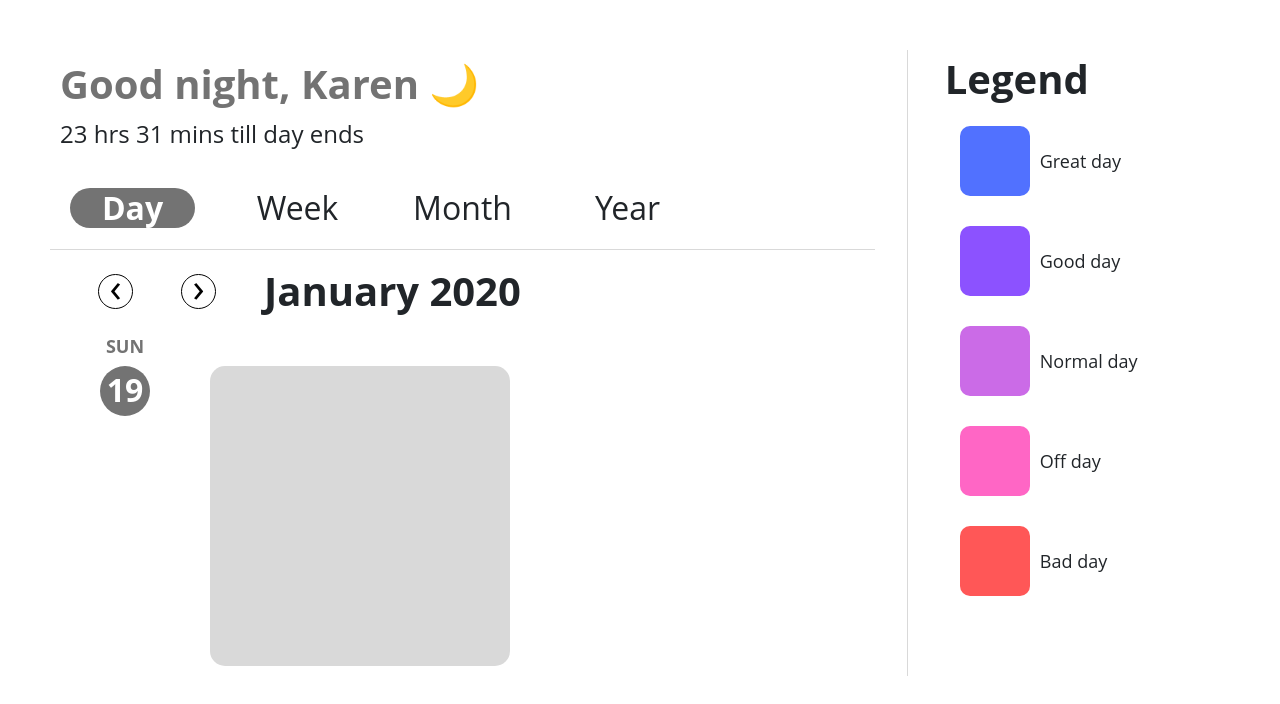
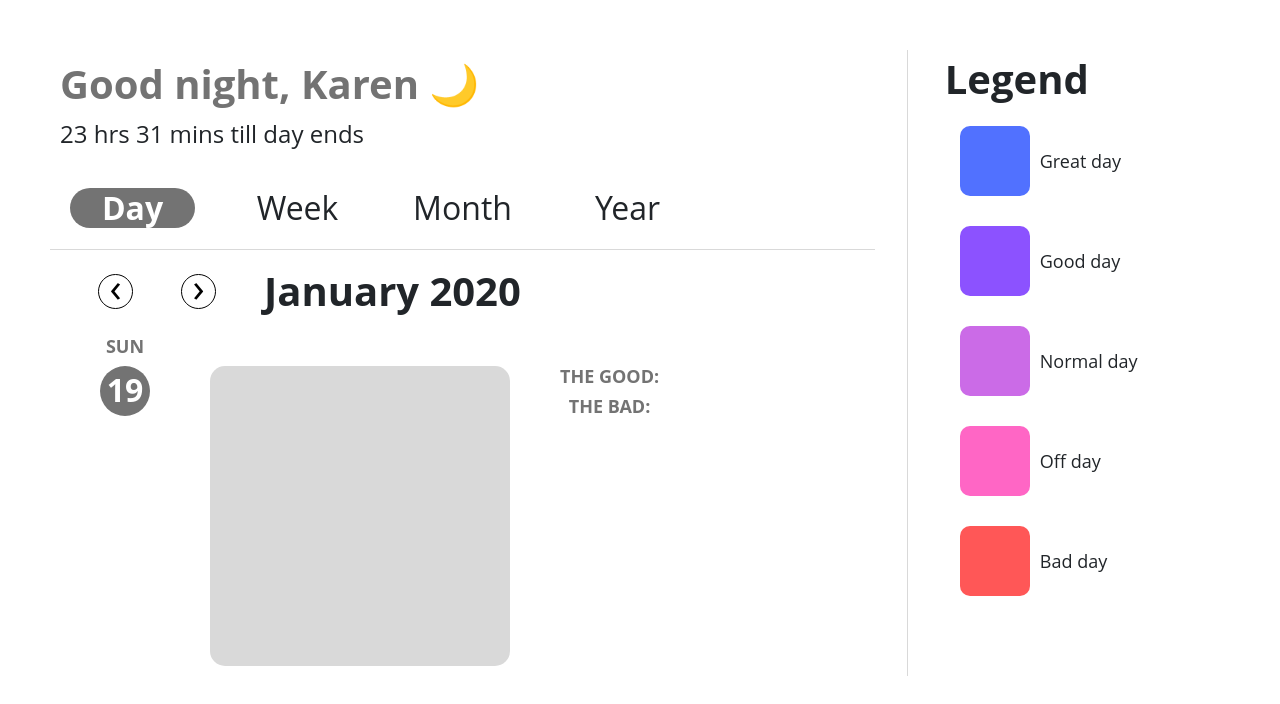
Before and after one commit to uttaravadina/dayz, a React (Create React App) app in the folder frontend/: page /day in a window 1280 px wide. Shown: the top 704 px of the page. Built offline with nearby package versions, Linux system fonts and the light colour scheme.

Commit message:
Fix today selected spacing in month and year

```diff
--- a/frontend/src/Components/Day/View.js
+++ b/frontend/src/Components/Day/View.js
@@ -39,7 +39,18 @@ class View extends React.Component {
                     <div className="day-content">
                         <div className="day-colorbox-wrapper">
                             <div className="day-colorbox">
-
+                            </div>
+                            <div className="day-notes">
+                                <div className="day-notes-good">
+                                    <h3>
+                                        THE GOOD:
+                                    </h3>
+                                </div>
+                                <div className="day-notes-bad">
+                                    <h3>
+                                        THE BAD:
+                                    </h3>
+                                </div>
                             </div>
                         </div>
                     </div>
--- a/frontend/src/Styles/Day/View.css
+++ b/frontend/src/Styles/Day/View.css
@@ -14,7 +14,7 @@
     margin: 0px;
 }
 
-.day-bar h3{
+.day-wrapper h3{
     color: #737373;
     font-weight: bold;
     font-size: large;
@@ -52,6 +52,8 @@
 
 .day-colorbox-wrapper {
     padding: 10px;
+    display: flex;
+    display: row;
 }
 
 .day-colorbox {
@@ -60,3 +62,19 @@
     border-radius: 15px;
     background-color: #D9D9D9;
 }
+
+.day-notes {
+    display: flex;
+    flex-direction: column;
+    padding-left: 50px;
+}
+
+.day-notes-good {
+    display: flex;
+    flex-direction: column;
+}
+
+.day-notes-bad {
+    display: flex;
+    flex-direction: column;
+}
--- a/frontend/src/Styles/Month/View.css
+++ b/frontend/src/Styles/Month/View.css
@@ -15,8 +15,8 @@
 
 .month-colorbox {
     border-radius: 7px;
-    width: 4.5vw;
-    height: 4.5vw;
+    width: 60px;
+    height: 60px;
     display: flex;
     align-items: center;
     justify-content: center;
@@ -36,6 +36,11 @@
     border-width: 2px;
 }
 
+.month-today .month-colorbox {
+    width: 56px;
+    height: 56px;
+}
+
 .month-table {
     display: grid;
     grid-template-columns: repeat(6, auto) 1fr;
--- a/frontend/src/Styles/Year/View.css
+++ b/frontend/src/Styles/Year/View.css
@@ -48,10 +48,15 @@
 }
 
 .year-today {
-    border-radius: 2px;
+    border-radius: 3px;
     border-style: solid;
     border-color: #737373;
     border-width: 1px;
-    width: 18px;
-    height: 18px;
+    width: 16px;
+    height: 16px;
 }
+
+.year-today .year-colorbox {
+    width: 14px;
+    height: 14px;
+}
```
